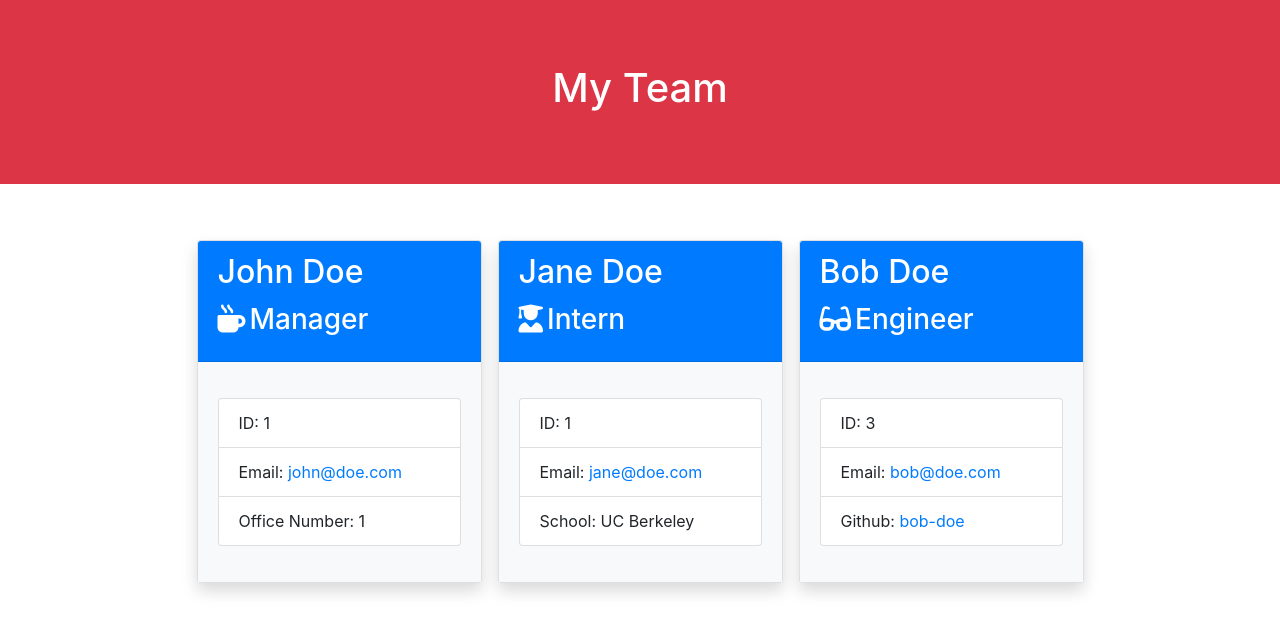
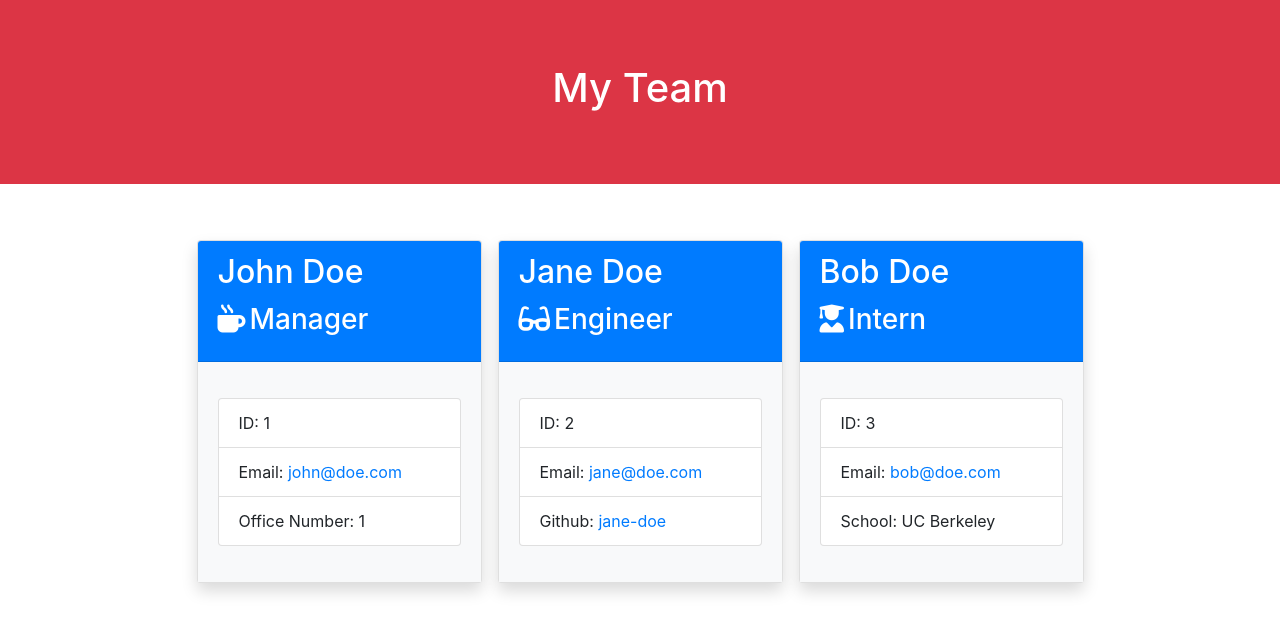
Before and after one commit to seannoh/team-profile-generator, a website: page dist/index.html in a window 1280 px wide. Drawn offline with nearby package versions, Linux system fonts and the light colour scheme.

Commit message:
write README

```diff
--- a/dist/index.html
+++ b/dist/index.html
@@ -34,26 +34,26 @@
       <div class="card m-2 shadow w-25">
         <div class="card-header bg-primary text-white">
           <h2 class="card-title">Jane Doe</h2>
-          <h3 class="card-title"><i class="fa-solid fa-user-graduate mr-1"></i>Intern</h3>
+          <h3 class="card-title"><i class="fa-solid fa-glasses mr-1"></i>Engineer</h3>
         </div>
         <div class="card-body bg-light">
           <ul class="list-group my-3">
-            <li class="list-group-item">ID: 1</li>
+            <li class="list-group-item">ID: 2</li>
             <li class="list-group-item">Email: <a href="mailto:jane@doe.com">jane@doe.com</a></li>
-            <li class="list-group-item">School: UC Berkeley</li>
+            <li class="list-group-item">Github: <a target="_blank" href="https://github.com/jane-doe">jane-doe</a></li>
           </ul>
         </div>
       </div>
       <div class="card m-2 shadow w-25">
         <div class="card-header bg-primary text-white">
           <h2 class="card-title">Bob Doe</h2>
-          <h3 class="card-title"><i class="fa-solid fa-glasses mr-1"></i>Engineer</h3>
+          <h3 class="card-title"><i class="fa-solid fa-user-graduate mr-1"></i>Intern</h3>
         </div>
         <div class="card-body bg-light">
           <ul class="list-group my-3">
             <li class="list-group-item">ID: 3</li>
             <li class="list-group-item">Email: <a href="mailto:bob@doe.com">bob@doe.com</a></li>
-            <li class="list-group-item">Github: <a target="_blank" href="https://github.com/bob-doe">bob-doe</a></li>
+            <li class="list-group-item">School: UC Berkeley</li>
           </ul>
         </div>
       </div>
```
Also changed, not shown: README.md, assets/CLI_preview.png (added), assets/page_preview.png (added), dist/style.css (deleted).
